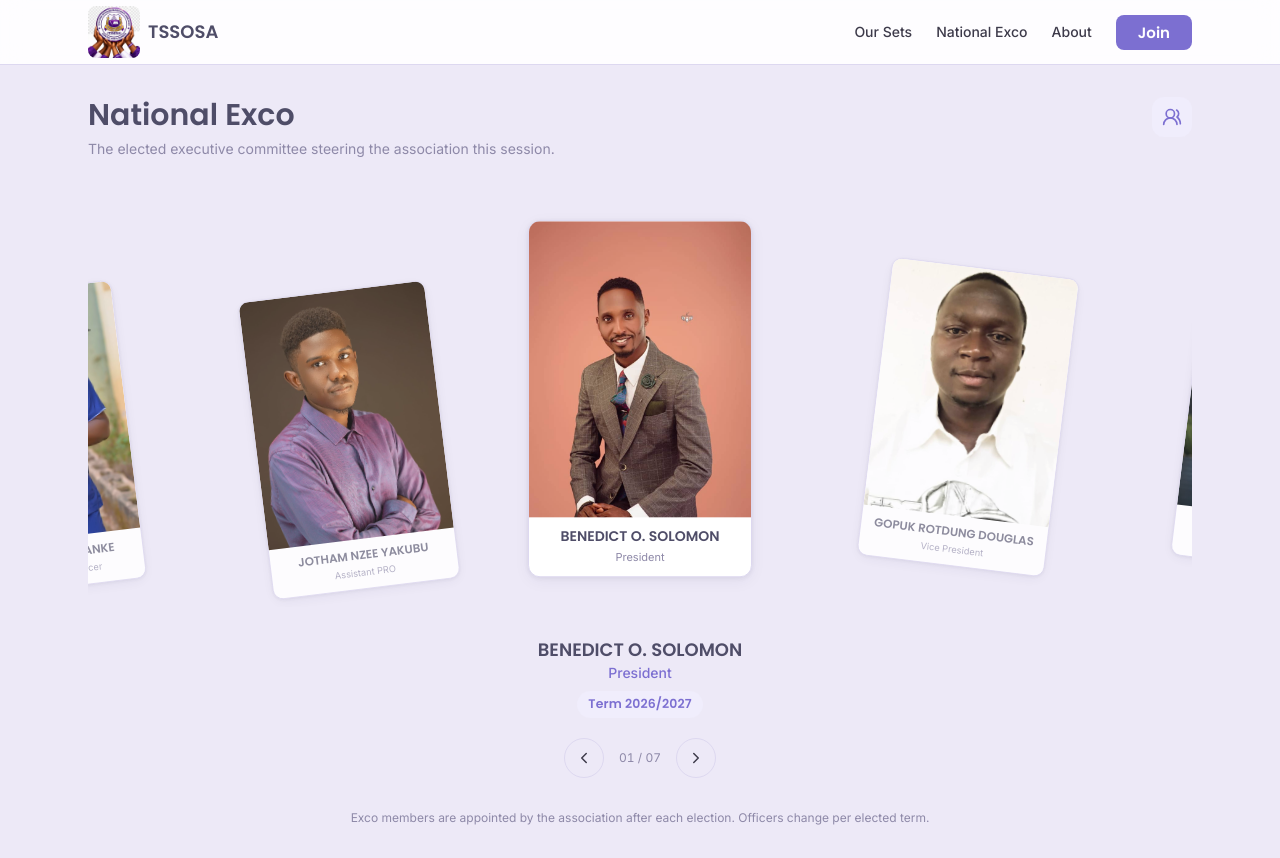
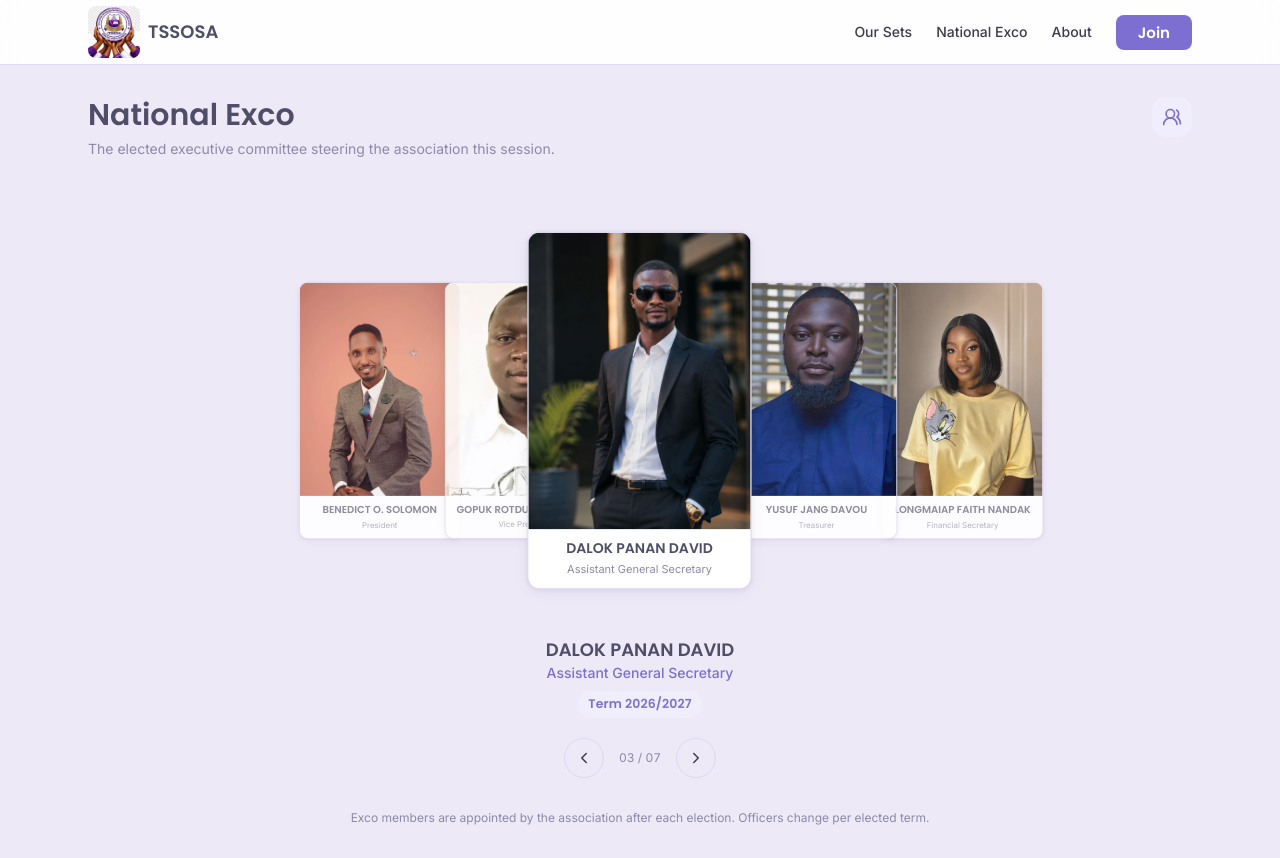
Before and after one commit to echopofi/TOSSA-Webpage, a Next.js app in the folder frontend/: page /exco in a window 1280 px wide. Built offline with nearby package versions, Linux system fonts and the light colour scheme.

Commit message:
feat: auto-advance exco carousel every 2.5s + tighten card layering

```diff
--- a/frontend/app/exco/page.tsx
+++ b/frontend/app/exco/page.tsx
@@ -1,6 +1,6 @@
 "use client";
 
-import { useState } from "react";
+import { useState, useEffect } from "react";
 import { motion } from "framer-motion";
 import { UsersRound, ChevronLeft, ChevronRight } from "lucide-react";
 import { EXCO_MEMBERS, initials } from "@/lib/exco-data";
@@ -39,27 +39,27 @@ function ExcoCard({ member, offset }: {
   const isCenter = offset === 0;
   const left = offset < 0;
 
-  const x = offset === 0 ? "0%" : (left ? -1 : 1) * (Math.abs(offset) === 1 ? 130 : 270) + "%";
-  const rotate = isCenter ? 0 : left ? -7 : 7;
+  const x = offset === 0 ? "0%" : (left ? -1 : 1) * (Math.abs(offset) === 1 ? 65 : 130) + "%";
+  const rotate = 0;
 
   return (
     <motion.div
       animate={{
         x,
         rotate,
-        scale: isCenter ? 1 : 0.84,
+        scale: isCenter ? 1 : 0.72,
         opacity: Math.abs(offset) > 2 ? 0 : isCenter ? 1 : 0.9,
         zIndex: isCenter ? 30 : 20 - Math.abs(offset) * 5,
       }}
       transition={{ type: "spring", stiffness: 260, damping: 26 }}
-      className="absolute left-1/2 top-1/2 w-36 md:w-52 lg:w-56"
+      className="absolute left-1/2 top-[10%] w-36 md:w-52 lg:w-56"
       aria-hidden={!isCenter}
     >
       <div
         className={`card overflow-hidden ${isCenter ? "" : "pointer-events-none"} ${
           Math.abs(offset) > 2 ? "invisible" : ""
         }`}
-        style={{ transform: "translate(-50%, -50%)" }}
+        style={{ transform: "translateX(-50%)" }}
       >
         <div className="aspect-[3/4]">
           <ExcoPhoto src={member.image} alt={member.name} />
@@ -79,6 +79,14 @@ function ExcoCard({ member, offset }: {
 
 export default function ExcoPage() {
   const [focus, setFocus] = useState(0);
+
+  // Auto-advance every 2.5 seconds
+  useEffect(() => {
+    const timer = setInterval(() => {
+      setFocus((prev) => (prev + 1 + COUNT) % COUNT);
+    }, 2500);
+    return () => clearInterval(timer);
+  }, []);
 
   const go = (delta: number) =>
     setFocus((prev) => (prev + delta + COUNT) % COUNT);
```
